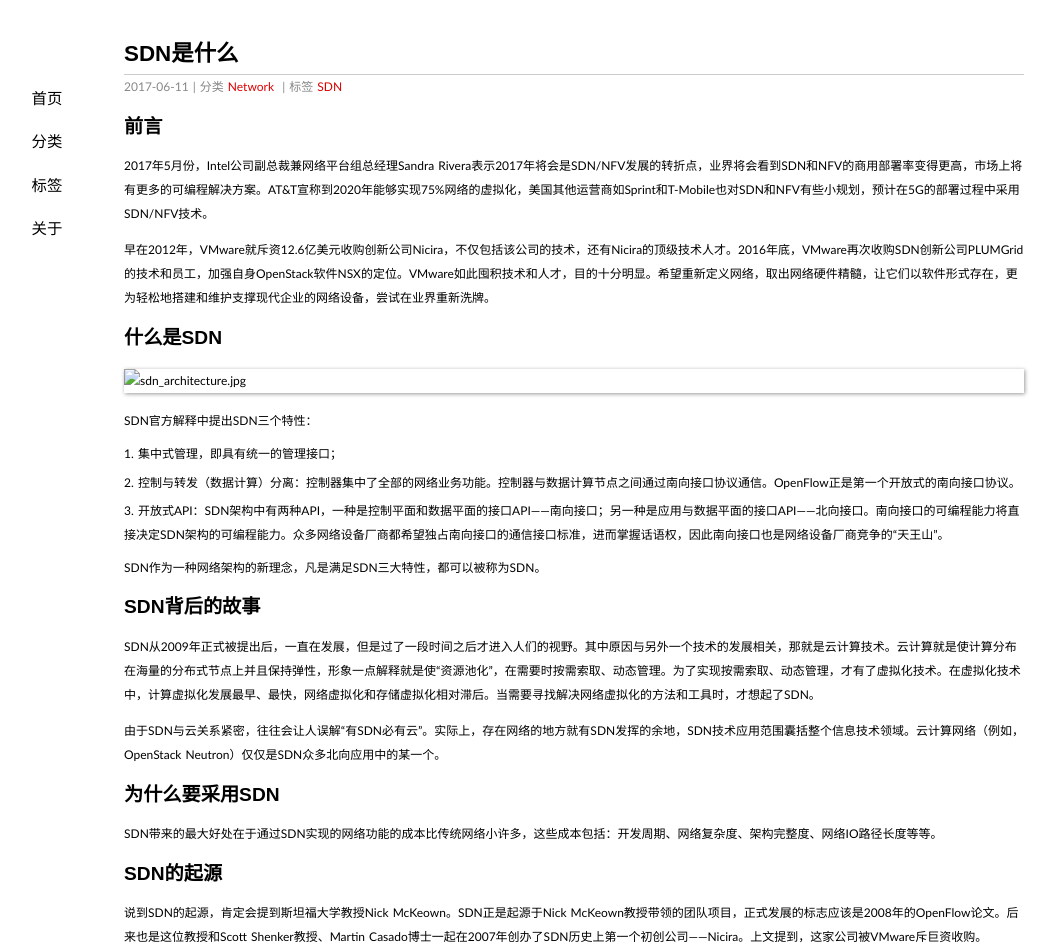
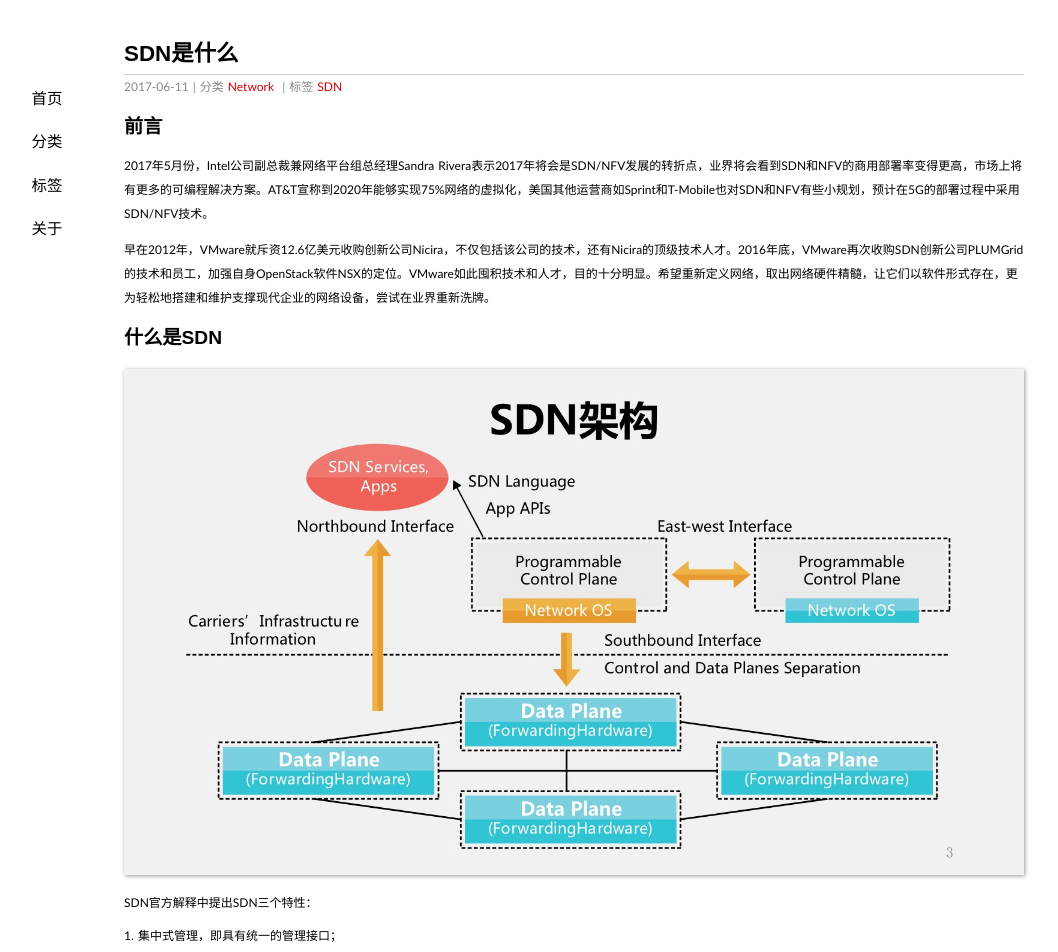
Before and after one commit to chenkrun/chenkrun.github.io, a Jekyll site: the page built from _posts/2017-06-11-what-is-SDN.md, in a window 1280 px wide. Shown: the top 952 px of the page, without its empty margins (66-1124 px from the left). Built offline with Jekyll 4.4.1, drawn with Linux system fonts in a browser that asks for light colours; some web fonts are replaced.

Commit message:
change urls of pictures to absolute path

```diff
--- a/_posts/2017-06-11-what-is-SDN.md
+++ b/_posts/2017-06-11-what-is-SDN.md
@@ -15,7 +15,7 @@ excerpt: 本文介绍SDN的概念、由来和发展
 
 # 什么是SDN
 
-![sdn_architecture.jpg](images/sdn_architecture.jpg)
+![sdn_architecture.jpg](/images/sdn_architecture.jpg)
 
 SDN官方解释中提出SDN三个特性：
 1. 集中式管理，即具有统一的管理接口；
@@ -40,11 +40,11 @@ SDN带来的最大好处在于通过SDN实现的网络功能的成本比传统
 
 Nick McKeown在2009年发表了关于题为“Software-defined Networking”的演讲，这应该是关于SDN理念最早的阐述，他之前还发表了“Why can’t I innovate in my wiring closet?”的演讲，介绍了OpenFlow。他首先提出三个开放性话题，其中一个就是“making routers simpler”，描述了router的现状：
 
-![router.png](images/router.png)
+![router.png](/images/router.png)
 
 Nick Mckeown教授通过类比操作系统、应用以及基础架构如何创新，提出自己的创新想法：
 
-![architecture.png](images/architecture.png)
+![architecture.png](/images/architecture.png)
 
 OpenFlow是一个作用于flow-table的开放式API，FlowVisor是一个虚拟化的东西，用于集中处理OpenFlow协议和策略控制。
 为什么Nick McKeown教授会提出OpenFlow协议，这得回到flow-table和flow，进而回到Nick McKeown教授最初的需求：
@@ -53,18 +53,18 @@ OpenFlow是一个作用于flow-table的开放式API，FlowVisor是一个虚拟
 
 但是，上述两者之间，难以有彻底的分离。既然当时的技术没法解决，就自己设计。为了达到硬件模板和开放式编程环境相分离，Nick McKeown让开发人员向一个Controller发送指令，利用datapath分发信息，底层根据接收到的信息进行工作，这就是最初的控制与数据处理相分离思想。
 
-![depatch_1.png](images/depatch_1.png)
+![depatch_1.png](/images/depatch_1.png)
 
 那么第二个问题，为了有一个简单、统一的硬件模板。Nick McKeown又设计了flow-table，放在每个计算单元（例如，switch、router）中。
 
-![depatch_2.png](images/depatch_2.png)
+![depatch_2.png](/images/depatch_2.png)
 
 既然是flow-table，那么datapath分发的信息应该是flow，那得对flow进行定义和控制。Nick McKeown提出了“Flowspace”，很像TCP/IP协议的架构吧。
 
-![Flowspace.png](images/Flowspace.png)
+![Flowspace.png](/images/Flowspace.png)
 
 最后，呈现的架构应该是这样的：
 
-![new_architecture.png](images/new_architecture.png)
+![new_architecture.png](/images/new_architecture.png)
 
 早在2009年，Nick McKeown就已经实现上述设想，发布了Python版本的控制器POX，以及OpenFlow1.0和开源网络虚拟化软件FlowVisor。
```
